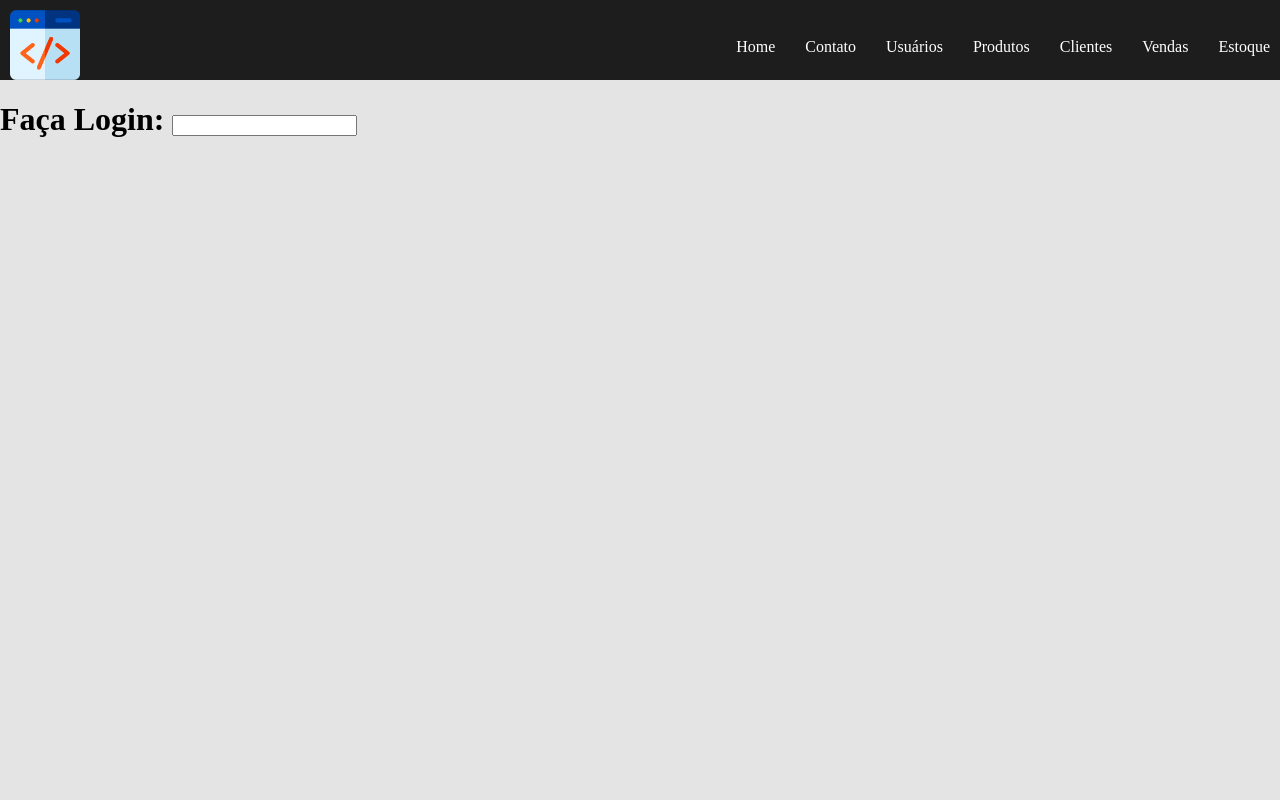
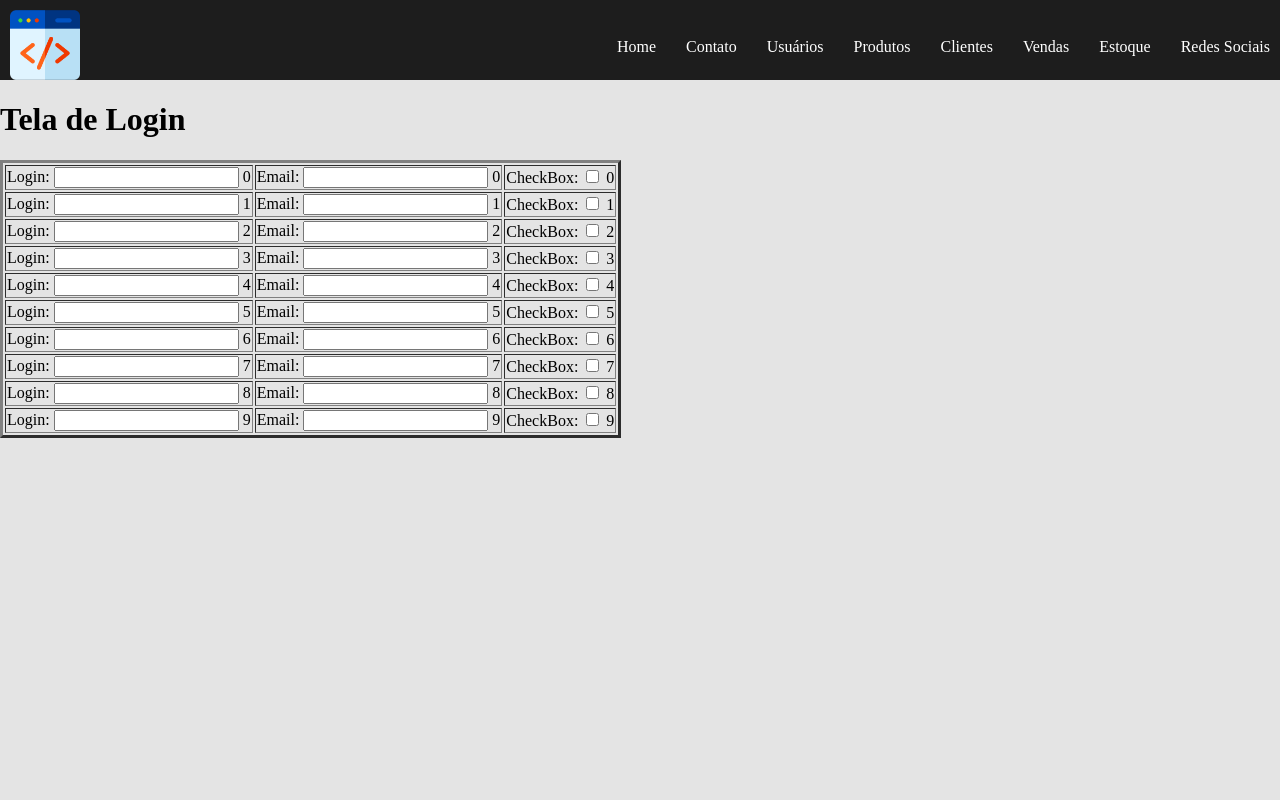
Before and after one commit to ShibataJose/shibataProjeto, a PHP site: page /usuarios.php in a window 1280 px wide. Run offline with PHP 8.4, Linux system fonts and the light colour scheme.

Commit message:
adição tabelas 2

```diff
--- a/cabecalho.php
+++ b/cabecalho.php
@@ -45,6 +45,10 @@
                     <li>Estoque</li>
                 </a>
 
+                <a href="./redes.php">
+                    <li>Redes Sociais</li>
+                </a>
+
                 </ul>
             </nav>
 
--- a/contato.php
+++ b/contato.php
@@ -1,3 +1,4 @@
 <?php include("./cabecalho.php");?>
             <h1>Entre em contato pelo telefone (16) 99786-6121</h1>
+
 <?php include("./rodape.php");?>
--- a/usuarios.php
+++ b/usuarios.php
@@ -1,5 +1,23 @@
 <?php include("./cabecalho.php");?>
-            <h1>Faça Login:
-                <input type="text">
+            <h1>Tela de Login
             </h1>
+
+            <table border = '3'>
+            <?php
+
+                for($i = 0; $i<10; $i++){
+
+                ?>
+
+                    <tr>
+                        <td>Login: <input type="text"> <?php echo $i; ?></td>
+                        <td>Email: <input type="email"> <?php echo $i; ?></td>
+                        <td>CheckBox: <input type="checkbox"> <?php echo $i; ?></td>
+                    </tr>
+
+                <?php
+            }
+
+            ?>
+
 <?php include("./rodape.php");?>
```
Also changed, not shown: clientes.php (+18 -0 lines), redes.php (added, +7 -0 lines).
